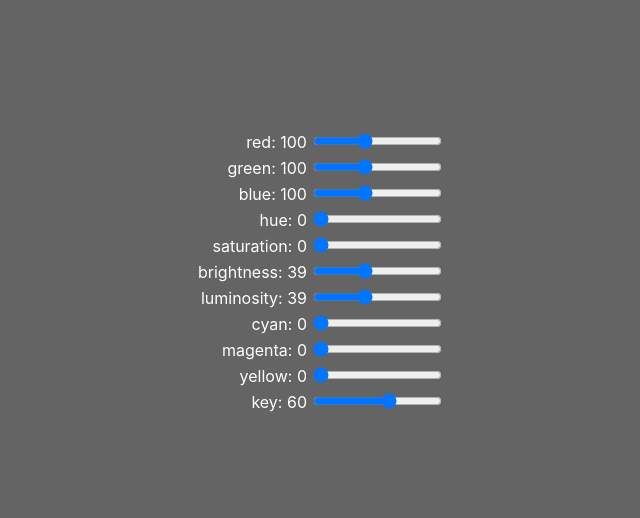
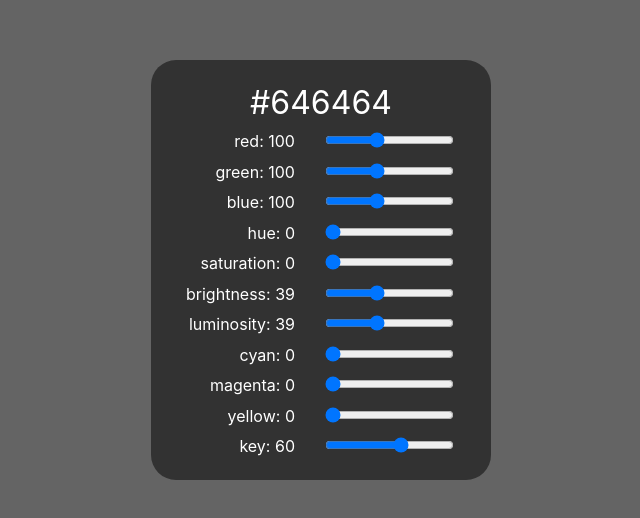
Before and after one commit to etleyden/react-color-picker, a React (Create React App) app: page / in a window 1280 px wide. Shown: the part 130-648 px from the top of the page, without its empty margins (319-959 px from the left). Built offline with nearby package versions, Linux system fonts and the light colour scheme.

Commit message:
Enhanced Styles   - TODO: Add feature to copy text when you click on the Hex color   - TODO: Add feature to be able to type in values as an alternative to     using the slider

```diff
--- a/package.json
+++ b/package.json
@@ -34,5 +34,8 @@
       "last 1 firefox version",
       "last 1 safari version"
     ]
+  },
+  "devDependencies": {
+    "@babel/plugin-proposal-private-property-in-object": "^7.21.11"
   }
 }
--- a/src/App.css
+++ b/src/App.css
@@ -43,12 +43,21 @@
 #colorDisplay {
   text-align: center;
   color: white;
-}
-#colorDisplay {
+  font-size: 32px;
 }
 
-.sliderTable {
-  position: absolute;
-  left: 50%;
-  background-color: red;
+#tableContainer {
+    background-color: rgba(0, 0, 0, 0.5);
+    padding: 1.5% 2.5%;
+    border-radius: 25px;
 }
+.sliderContainer > * {
+  padding-top: 2%;
+}
+.labelContainer {
+  padding-right: 10px;
+}
+.sliderLabel {
+  position: relative;
+  padding-right: 15px;
+}
--- a/src/App.js
+++ b/src/App.js
@@ -15,6 +15,7 @@ function App() {
   const appRef = useRef();
 
   useEffect(() => {
+    setHexValue(colorRef.current.getHex());
     appRef.current.style.backgroundColor = "rgb(" + colorRef.current.red + "," + colorRef.current.green + ","+ colorRef.current.blue + ")";
   }, []);
 
@@ -26,15 +27,13 @@ function App() {
 
   return (
     <div className="App" ref={appRef}>
-        <table id="sliderTable">
+      <div id="tableContainer">
+        <table id="sliderTable" >
           <thead id="colorDisplay">
               <tr><td colSpan="2">{hexValue}</td></tr>
           </thead>
           <tbody>
-            <Slider colorProp="red" maxValue={255} value={() => {
-              console.log("Updating sliders");
-              return colorRef.current.red
-            }} onValueChange={updateModel}/>
+            <Slider colorProp="red" maxValue={255} value={colorRef.current.red} onValueChange={updateModel}/>
             <Slider colorProp="green" maxValue={255} value={colorRef.current.green} onValueChange={updateModel}/>
             <Slider colorProp="blue" maxValue={255} value={colorRef.current.blue} onValueChange={updateModel}/>
             <Slider colorProp="hue" maxValue={360} value={colorRef.current.hue} onValueChange={updateModel}/>
@@ -47,6 +46,7 @@ function App() {
             <Slider colorProp="key" maxValue={100} value={colorRef.current.key} onValueChange={updateModel}/>
           </tbody>
         </table>
+      </div>
     </div>
   );
 }
--- a/src/Slider.js
+++ b/src/Slider.js
@@ -22,7 +22,7 @@ export const Slider = props => {
 
 	return (
 			<tr className="sliderContainer">
-				<td><label className="sliderLabel" htmlFor={colorProp + "_slider"}>{colorProp}: {currentVal}</label></td>
+				<td className="labelContainer"><label className="sliderLabel" htmlFor={colorProp + "_slider"}>{colorProp}: {currentVal}</label></td>
 				<td><input id={colorProp + "_slider"}
 					type="range"
 					onInput={updateState}
--- a/src/slider.css
+++ b/src/slider.css
@@ -2,6 +2,3 @@
 	text-align: right;
 	color: white;
 }
-.sliderLabel > * {
-	right: 0;
-}
```
Also changed, not shown: 1 other file (tests, documents, lock files or other folders).
